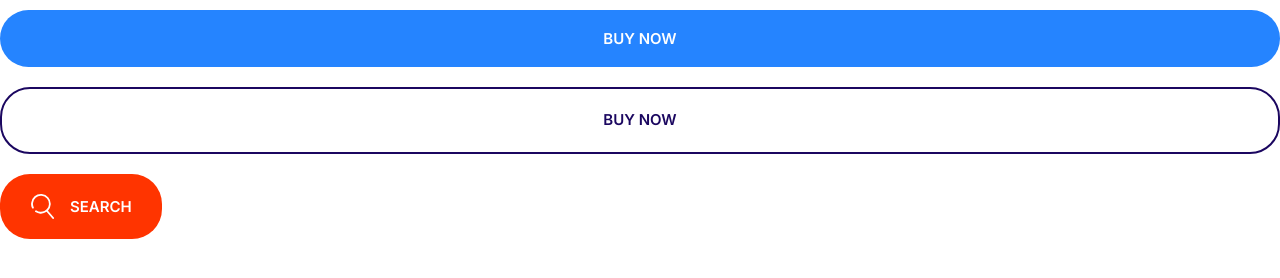
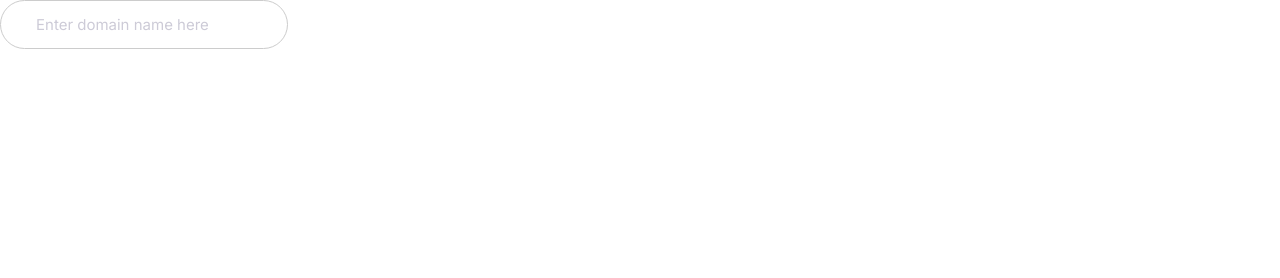
Before and after one commit to valen1965/MOSHIFY-project, a plain HTML site: page index.html in a window 1280 px wide. Drawn offline with Linux system fonts and the light colour scheme.

Commit message:
Build Input Component.

```diff
--- a/CSS/styles.css
+++ b/CSS/styles.css
@@ -202,7 +202,6 @@ a {
   padding: 2rem 3rem;
   text-align: center;
   text-transform: uppercase;
-  text-transform: uppercase;
   text-align: center;
   white-space: nowrap;
 }
@@ -255,3 +254,24 @@ a {
   background: var(--color-headings);
   color: #fff;
 }
+
+/* TODO:   Inputs  */
+.input {
+  border-radius: 30px;
+  border: 1px solid #ccc;
+  color: var(--color-headings);
+  font-size: 2rem;
+  outline: 0;
+  padding: 1.5rem 3.5rem;
+}
+
+/* special pseudo element selector */
+::placeholder {
+  color: #cdcbd7;
+}
+
+@media screen and (min-width: 1024px) {
+  .input {
+    font-size: 1.5rem;
+  }
+}
--- a/index.html
+++ b/index.html
@@ -15,18 +15,7 @@
     <title>Document</title>
   </head>
    <body>
-    <button class="btn btn--primary btn--block">Buy Now</button>
-    <a href="#" class="btn btn--outline btn--block">Buy Now</a>
-
-
-    <button class="btn btn--accent">
-      <svg class="icon icon--primary">
-          <use xlink:href="images/sprite.svg#search"></use>
-      </svg>
-      <span>Search<span>
-    </button>
-   <body>
-
+    <input type="text" class="input" placeholder="Enter domain name here">
     <body>
   <head>
 </html>
```
Also changed, not shown: components/buttons.html (+0 -3 lines), components/inputs.html (added, +3 -0 lines).
